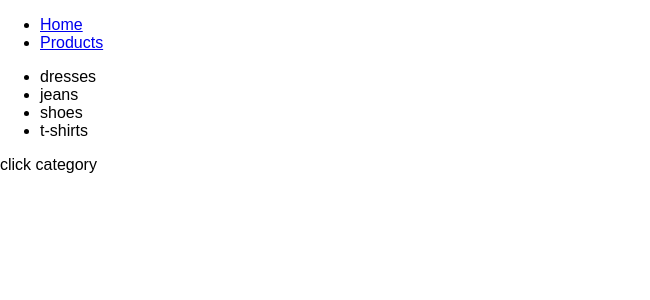
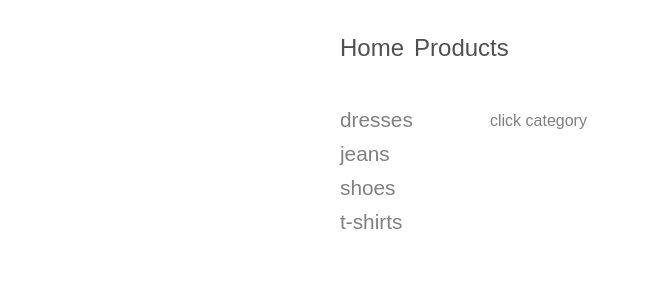
Before and after one commit to dillon2013/shareight-test, a React (Create React App) app: page /products in a window 1280 px wide. Shown: the top 300 px of the page, without its empty margins (0-650 px from the left). Built offline with nearby package versions, Linux system fonts and the light colour scheme.

Commit message:
add styling

```diff
--- a/package.json
+++ b/package.json
@@ -8,7 +8,8 @@
     "react-redux": "^5.0.7",
     "react-router-dom": "^4.3.1",
     "react-scripts": "1.1.4",
-    "redux": "^4.0.0"
+    "redux": "^4.0.0",
+    "styled-components": "^3.3.2"
   },
   "scripts": {
     "start": "react-scripts start",
--- a/src/App.js
+++ b/src/App.js
@@ -4,6 +4,32 @@ import { Provider } from 'react-redux';
 import Home from './home/Home';
 import Products from './products/Products';
 import store from './store';
+import styled from 'styled-components';
+
+const Wrapper = styled.div`
+  max-width: 600px;
+  margin: 0 auto;
+  color: grey;
+`
+
+const Ul = styled.ul`
+  padding: 0;
+  font-size: 1.5rem;
+
+  li {
+    display: inline-block;
+    padding: 10px 10px 10px 0;
+
+    a{
+      color: #505050;
+      text-decoration: none;
+
+      &:hover{
+        font-weight:bold;
+      }
+    }
+  }
+`
 
 
 class App extends Component {
@@ -11,16 +37,16 @@ class App extends Component {
     return (
       <Router>
         <Provider store={store}>
-        <div>
-          <ul>
+        <Wrapper>
+          <Ul>
             <li><Link to="/">Home</Link></li>
             <li><Link to="/products">Products</Link></li>
-          </ul>
+          </Ul>
           <Switch>
             <Route exact path="/" component={Home}/>
             <Route path="/products" component={Products}/>
           </Switch>
-        </div>
+        </Wrapper>
         </Provider>
       </Router>
     );
--- a/src/home/Home.js
+++ b/src/home/Home.js
@@ -3,7 +3,8 @@ import React from 'react';
 export default function Home () {
     return (
       <div>
-        <p>this is the home page</p>
+        <p>Welcome to the home page!</p>
+        <p>click on products to see more.</p>
       </div>
     )
   }
--- a/src/products/Products.js
+++ b/src/products/Products.js
@@ -2,19 +2,47 @@ import React from 'react';
 import { connect } from 'react-redux';
 import ProductList from './components/ProductList';
 import { filterProducts } from '../actionCreators';
+import styled from 'styled-components';
+
+const Wrapper = styled.div`
+    display: flex;
+`
+
+const Ul = styled.ul`
+    padding: 0;
+    list-style: none;
+    flex: 1;
+    font-size: 1.3rem;
+    margin: 12px 0;
+
+    li{
+        margin-bottom: 10px
+
+        &:hover{
+            cursor: pointer;
+            text-decoration: underline;
+        }
+    }
+`
+const ProductSection = styled.div`
+    flex: 3;
+`
+
 
 
 function Products ({match, handleProductFilter}) {
     let productTypes = ['dresses', 'jeans', 'shoes', 't-shirts'];
     return (
-        <div>
-            <ul>
+        <Wrapper>
+            <Ul>
             {productTypes.map(productType => (
                 <li key={productType} onClick={handleProductFilter}>{ productType }</li>
             ))}
-            </ul>
-            <ProductList />
-        </div>
+            </Ul>
+            <ProductSection>
+                <ProductList />
+            </ProductSection>
+        </Wrapper>
     )
 }
 
--- a/src/products/components/ProductList.js
+++ b/src/products/components/ProductList.js
@@ -11,9 +11,7 @@ function ProductList ({filteredProducts}) {
     }
 
     return (
-      <div>
         <FilteredProducts/>
-      </div>
     )
 }
 
```
Also changed, not shown: 1 other file (tests, documents, lock files or other folders).
